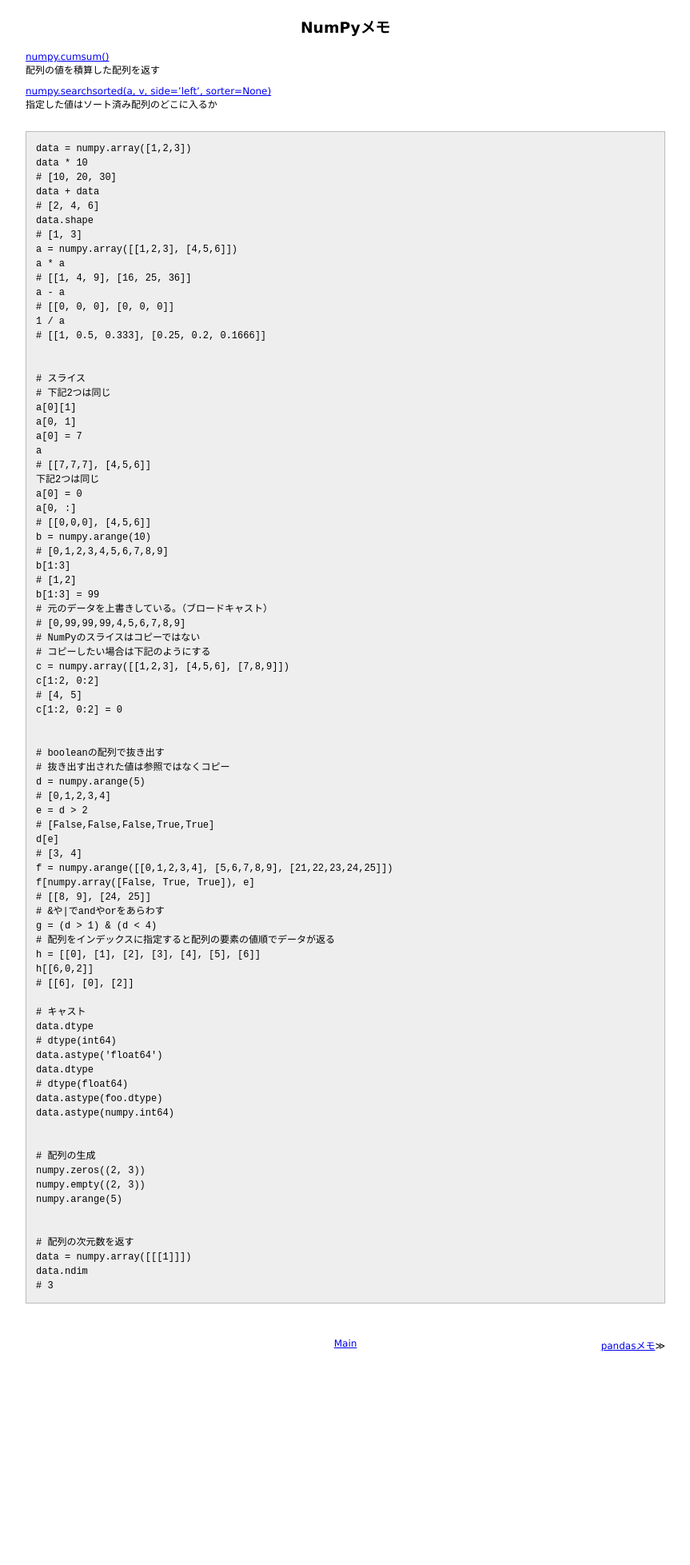
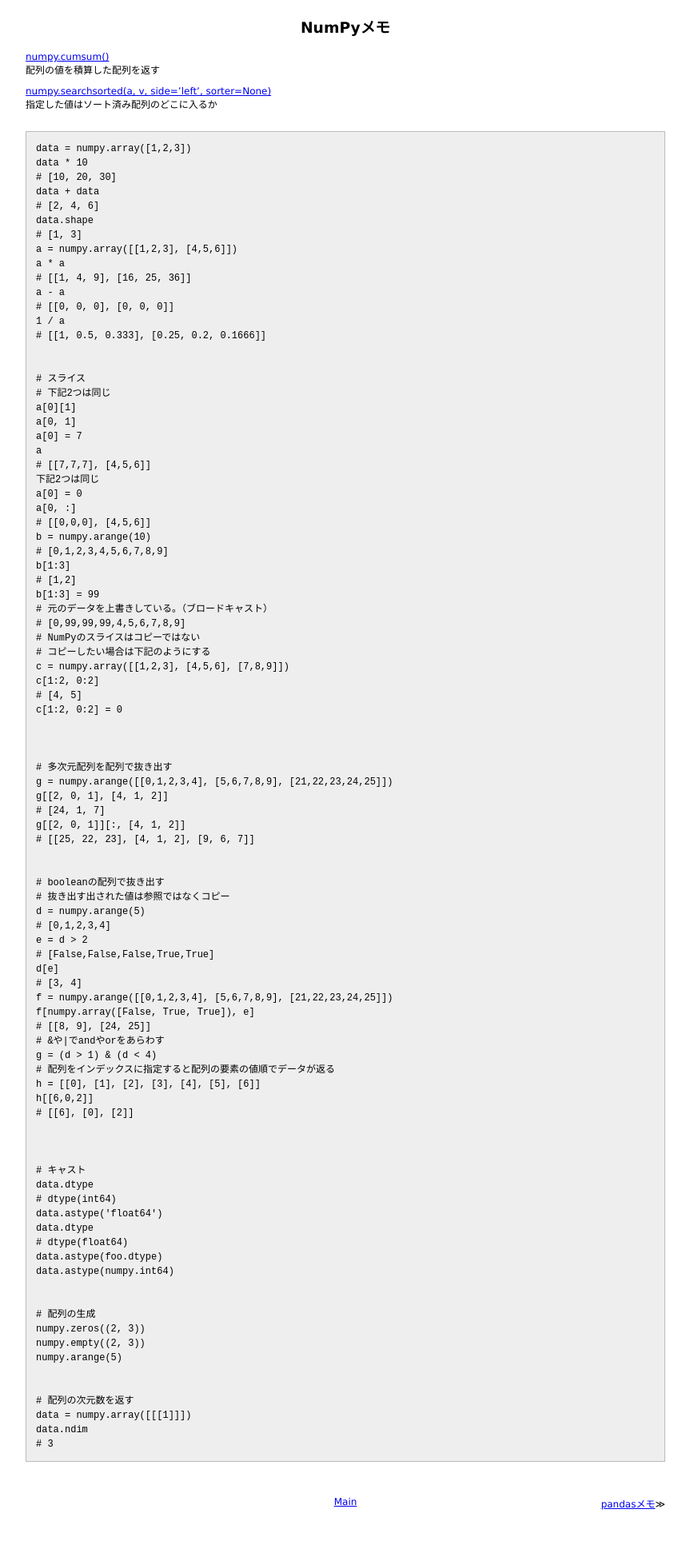
Before and after one commit to 38elements/38elements.github.com, a Jekyll site: the page built from _posts/2016-04-26-numpy.md, in a window 1280 px wide. Shown: the whole page at 80% size, without its empty margins (208-1071 px from the left). Built offline with Jekyll 4.4.1, drawn with Linux system fonts in a browser that asks for light colours; before the commit the page ends 1759 px from its top, so only the background shows below that.

Commit message:
Update 2016-04-26-numpy.md

```diff
--- a/_posts/2016-04-26-numpy.md
+++ b/_posts/2016-04-26-numpy.md
@@ -52,6 +52,15 @@ c[1:2, 0:2]
 c[1:2, 0:2] = 0
 
 
+
+# 多次元配列を配列で抜き出す
+g = numpy.arange([[0,1,2,3,4], [5,6,7,8,9], [21,22,23,24,25]])
+g[[2, 0, 1], [4, 1, 2]]
+# [24, 1, 7]
+g[[2, 0, 1]][:, [4, 1, 2]]
+# [[25, 22, 23], [4, 1, 2], [9, 6, 7]]
+
+
 # booleanの配列で抜き出す
 # 抜き出す出された値は参照ではなくコピー
 d = numpy.arange(5)
@@ -69,6 +78,8 @@ g = (d > 1) & (d < 4)
 h = [[0], [1], [2], [3], [4], [5], [6]]
 h[[6,0,2]]
 # [[6], [0], [2]]
+
+
 
 # キャスト
 data.dtype
```
